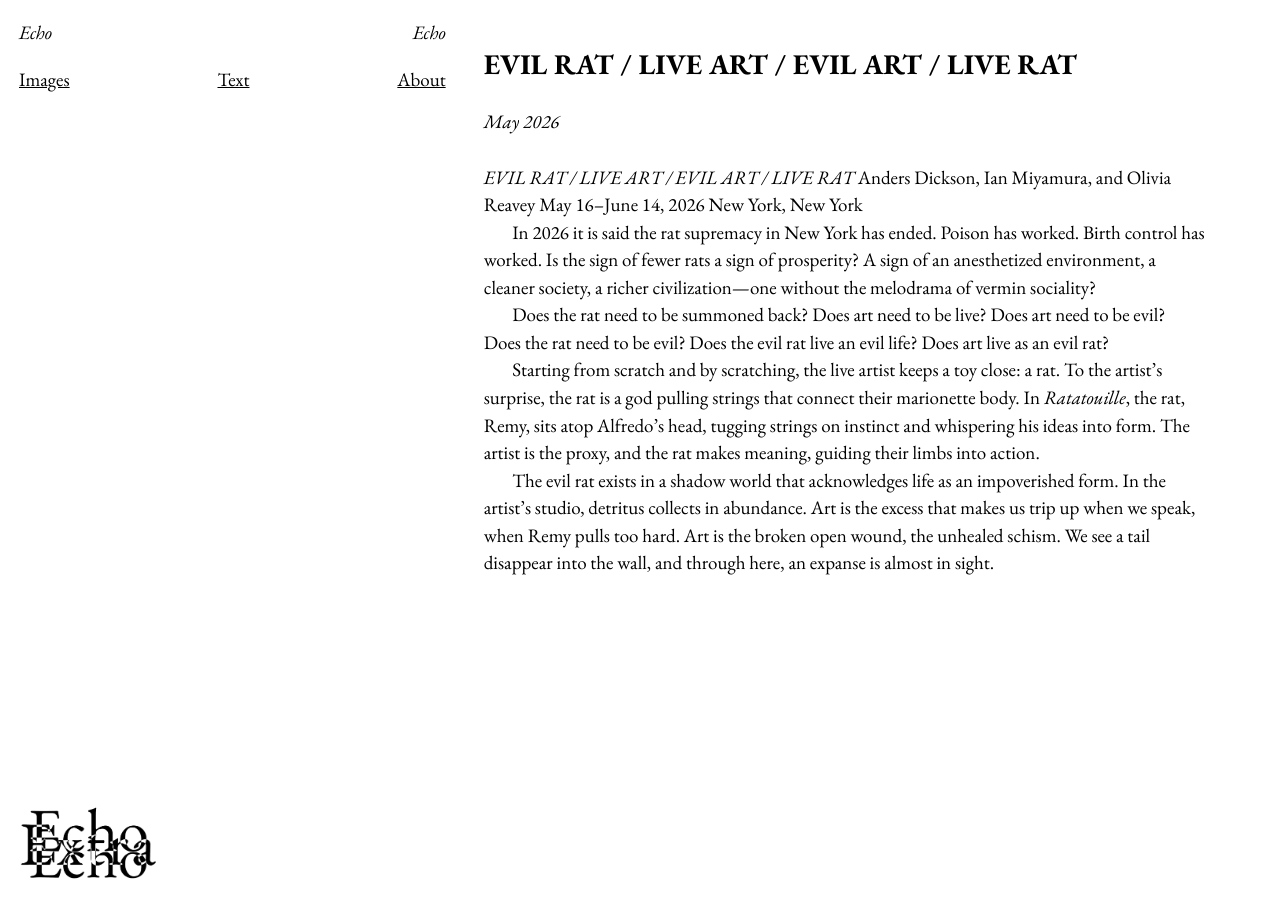
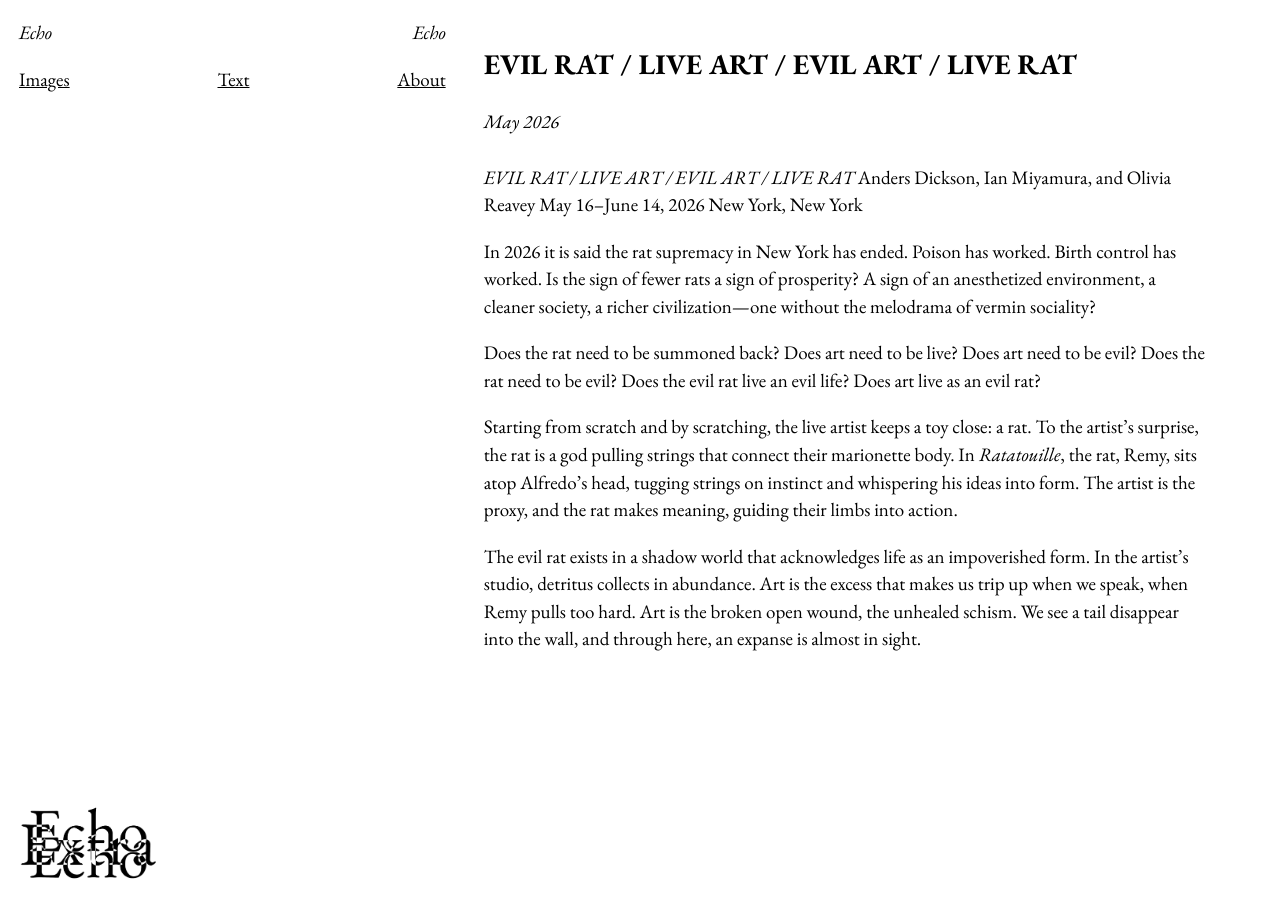
Before and after one commit to caleblstone/Extra-Echo-Extra, a Jekyll site: the page built from _texts/-1.md, in a window 1280 px wide. Built offline with Jekyll 4.4.1, drawn with Linux system fonts in a browser that asks for light colours; a script that is not in the unit is left out.

Commit message:
text formatting

```diff
--- a/assets/style.css
+++ b/assets/style.css
@@ -239,12 +239,12 @@ a:hover {
 }
 
 .text-body p {
-  text-indent: 1.5em;
-  margin: 0;
+  text-indent: 0;
+  margin: 0 0 1em 0;
 }
 
-.text-body p:first-child {
-  text-indent: 0;
+.text-body p:last-child {
+  margin-bottom: 0;
 }
 
 @media (max-width: 700px) {
@@ -310,6 +310,6 @@ a:hover {
   }
 
   .text-body p {
-    text-indent: 1em;
+    text-indent: 0;
   }
 }
```
Also changed, not shown: text.html (+4 -10 lines).
